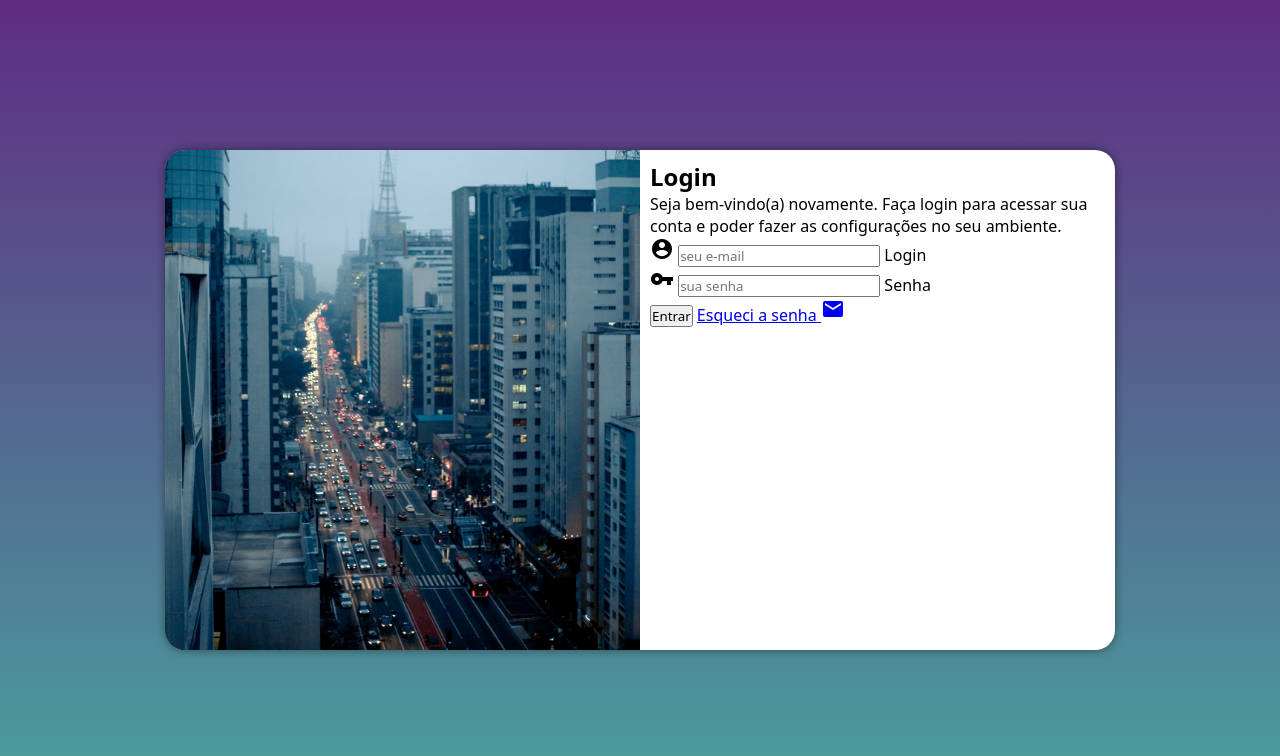
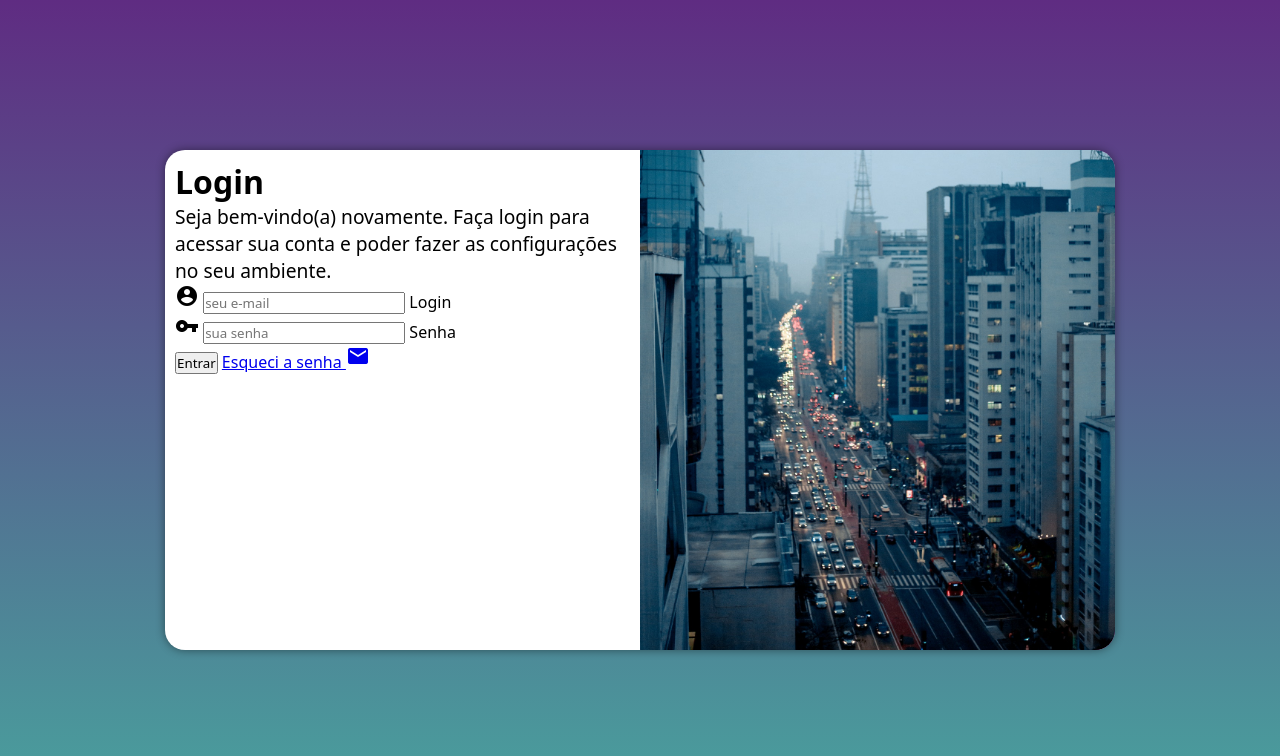
Before and after one commit to higor-costa/projeto-login, a plain HTML site: page index.html in a window 1280 px wide. Drawn offline with Linux system fonts and the light colour scheme.

Commit message:
Atualiza estilo em dispositivos acima de 768px

```diff
--- a/style/media-query.css
+++ b/style/media-query.css
@@ -31,13 +31,21 @@
     }
 
     section#login > div#imagem {
-        float: left;
+        float: right;
         width: 50%;
         height: 100%;
     }
 
     section#login > div#formulario {
-        float: right;
+        float: left;
         width: 50%;
     }
+
+    div#formulario > h1 {
+        font-size: 2em;
+    }
+
+    div#formulario > p {
+        font-size: 1.2em;
+    }
 }
```
